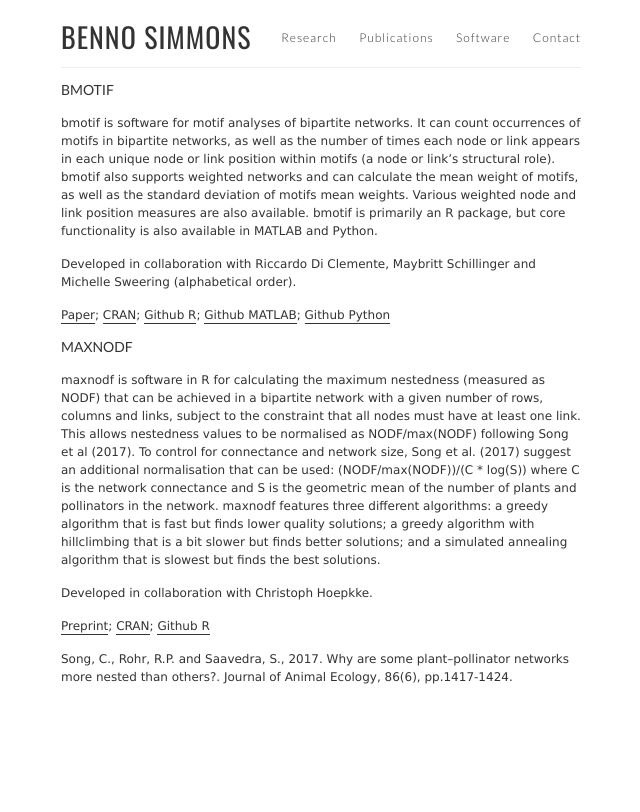
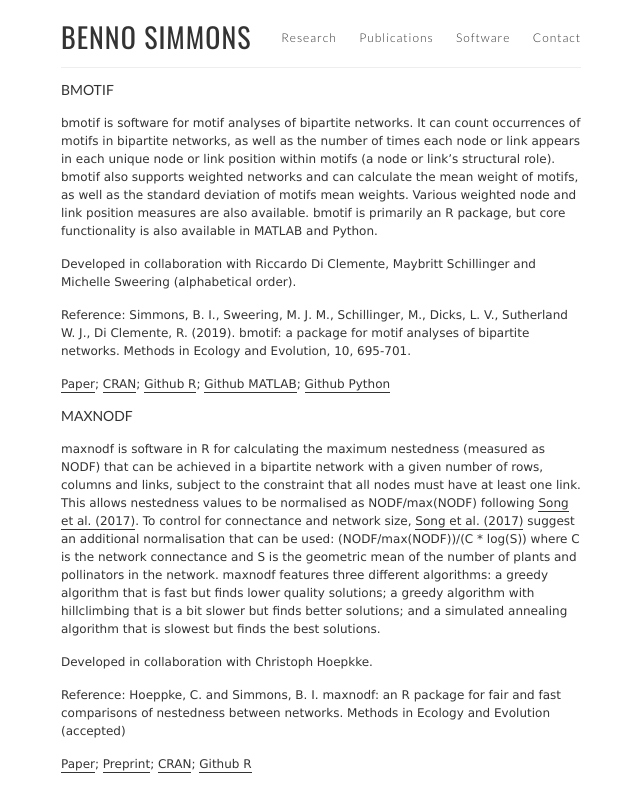
Before and after one commit to SimmonsBI/SimmonsBI.github.io, a Jekyll site: the page built from software.md, in a window 1280 px wide. Shown: the top 812 px of the page, without its empty margins (319-959 px from the left). Built offline with Jekyll 4.4.1, drawn with Linux system fonts in a browser that asks for light colours.

Commit message:
Update software.md

```diff
--- a/software.md
+++ b/software.md
@@ -10,14 +10,17 @@ bmotif is software for motif analyses of bipartite networks. It can count occurr
 
 Developed in collaboration with Riccardo Di Clemente, Maybritt Schillinger and Michelle Sweering (alphabetical order).
 
+Reference: Simmons, B. I., Sweering, M. J. M., Schillinger, M., Dicks, L. V., Sutherland W. J., Di Clemente, R. (2019). bmotif: a package for motif analyses of bipartite networks. Methods in Ecology and Evolution, 10, 695-701.
+
 [Paper](https://doi.org/10.1111/2041-210X.13149); [CRAN](https://cran.r-project.org/package=bmotif); [Github R](https://github.com/SimmonsBI/bmotif); [Github MATLAB](https://github.com/SimmonsBI/bmotif-matlab); [Github Python](https://github.com/SimmonsBI/bmotif-python)
 
 ### MAXNODF
 
-maxnodf is software in R for calculating the maximum nestedness (measured as NODF) that can be achieved in a bipartite network with a given number of rows, columns and links, subject to the constraint that all nodes must have at least one link.  This allows nestedness values to be normalised as NODF/max(NODF) following Song et al (2017). To control for connectance and network size, Song et al. (2017) suggest an additional normalisation that can be used: (NODF/max(NODF))/(C * log(S)) where C is the network connectance and S is the geometric mean of the number of plants and pollinators in the network. maxnodf features three different algorithms: a greedy algorithm that is fast but finds lower quality solutions; a greedy algorithm with hillclimbing that is a bit slower but finds better solutions; and a simulated annealing algorithm that is slowest but finds the best solutions.
+maxnodf is software in R for calculating the maximum nestedness (measured as NODF) that can be achieved in a bipartite network with a given number of rows, columns and links, subject to the constraint that all nodes must have at least one link.  This allows nestedness values to be normalised as NODF/max(NODF) following [Song et al. (2017)](https://doi.org/10.1111/1365-2656.12749). To control for connectance and network size, [Song et al. (2017)](https://doi.org/10.1111/1365-2656.12749) suggest an additional normalisation that can be used: (NODF/max(NODF))/(C * log(S)) where C is the network connectance and S is the geometric mean of the number of plants and pollinators in the network. maxnodf features three different algorithms: a greedy algorithm that is fast but finds lower quality solutions; a greedy algorithm with hillclimbing that is a bit slower but finds better solutions; and a simulated annealing algorithm that is slowest but finds the best solutions.
 
 Developed in collaboration with Christoph Hoepkke.
 
+Reference: Hoeppke, C. and Simmons, B. I. maxnodf: an R package for fair and fast comparisons of nestedness between networks. Methods in Ecology and Evolution (accepted)
+
+[Paper](https://doi.org/10.1111/2041-210X.13545);
 [Preprint](https://doi.org/10.1101/2020.03.20.000612); [CRAN](https://cran.r-project.org/package=maxnodf); [Github R](https://github.com/christophhoeppke/maxnodf/)
-
-Song, C., Rohr, R.P. and Saavedra, S., 2017. Why are some plant–pollinator networks more nested than others?. Journal of Animal Ecology, 86(6), pp.1417-1424.
```
